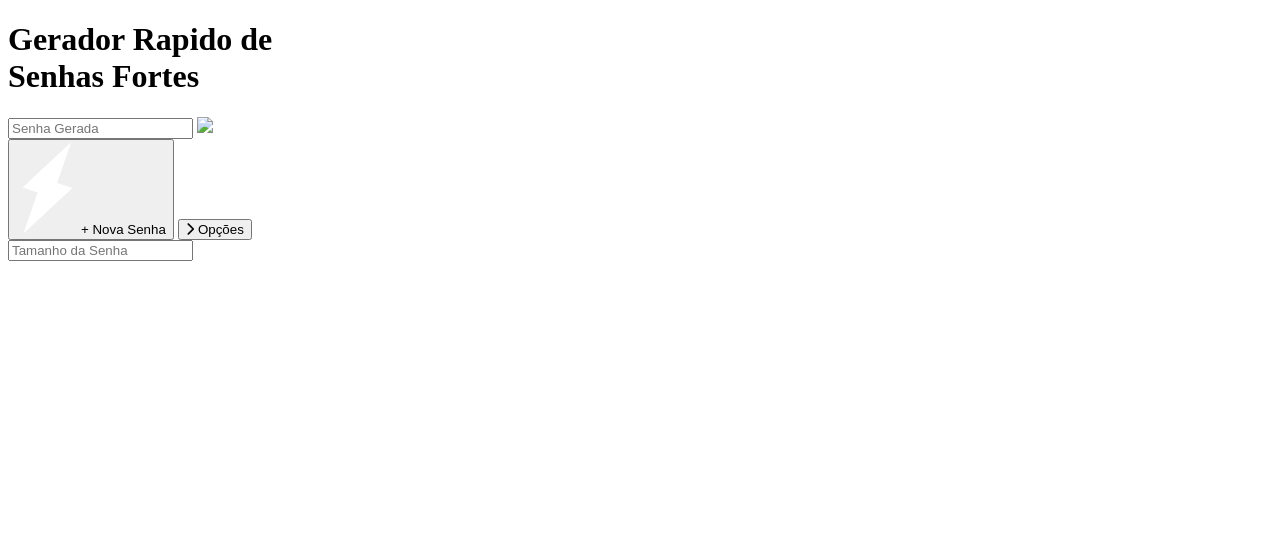
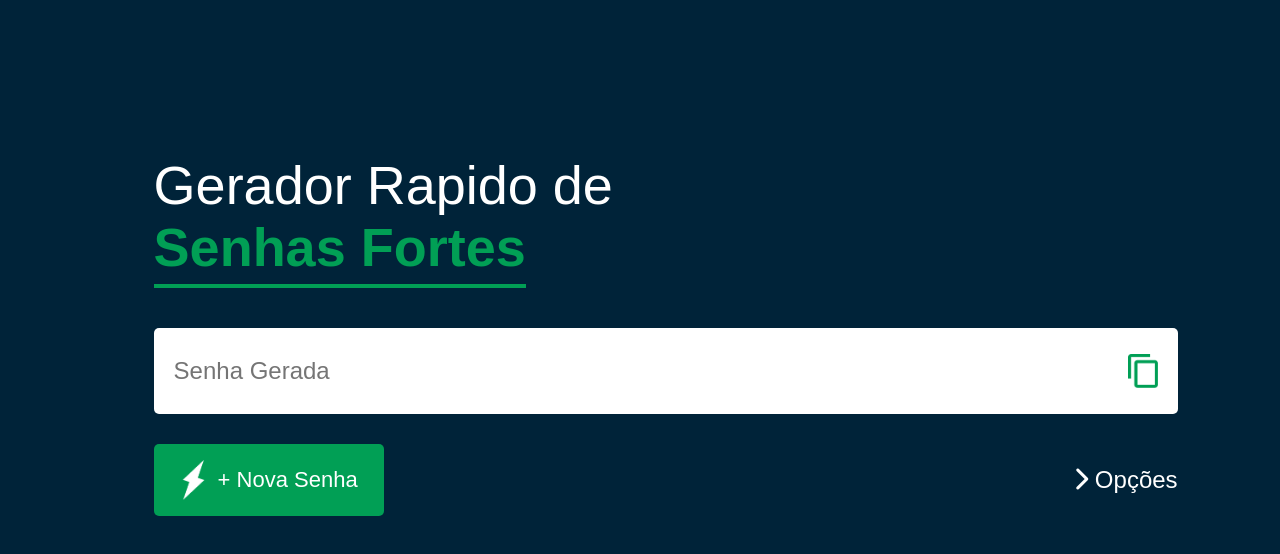
Before and after one commit to Sakemo/password-generator-js, a plain HTML site: page index.html in a window 1280 px wide. Drawn offline with Linux system fonts and the light colour scheme; the site is published under a folder, as on GitHub Pages, so addresses that start at the root find nothing.

Commit message:
Update index.html

```diff
--- a/index.html
+++ b/index.html
@@ -4,7 +4,7 @@
     <meta charset="UTF-8">
     <meta name="viewport" content="width=device-width, initial-scale=1.0">
     <title>Gerador de Senhas | TechPunk</title>
-    <link rel="stylesheet" href="/static/css/style.css">
+    <link rel="stylesheet" href="static/css/style.css">
 </head>
 <body>
 
@@ -12,7 +12,7 @@
         <h1>Gerador Rapido de<br /><span>Senhas Fortes</span></h1>
         <div class="display">
             <input type="text" name="pass" id="password" placeholder="Senha Gerada">
-            <img src="/images/copy.png" onclick="CopyPass()">
+            <img src="images/copy.png" onclick="CopyPass()">
         </div>
 
         <div class="btns">
@@ -27,6 +27,6 @@
     </div>
 
     <script src="https://kit.fontawesome.com/1f26dd467f.js" crossorigin="anonymous"></script>
-    <script src="/static/js/script.js"></script>
+    <script src="static/js/script.js"></script>
 </body>
 </html>
```
